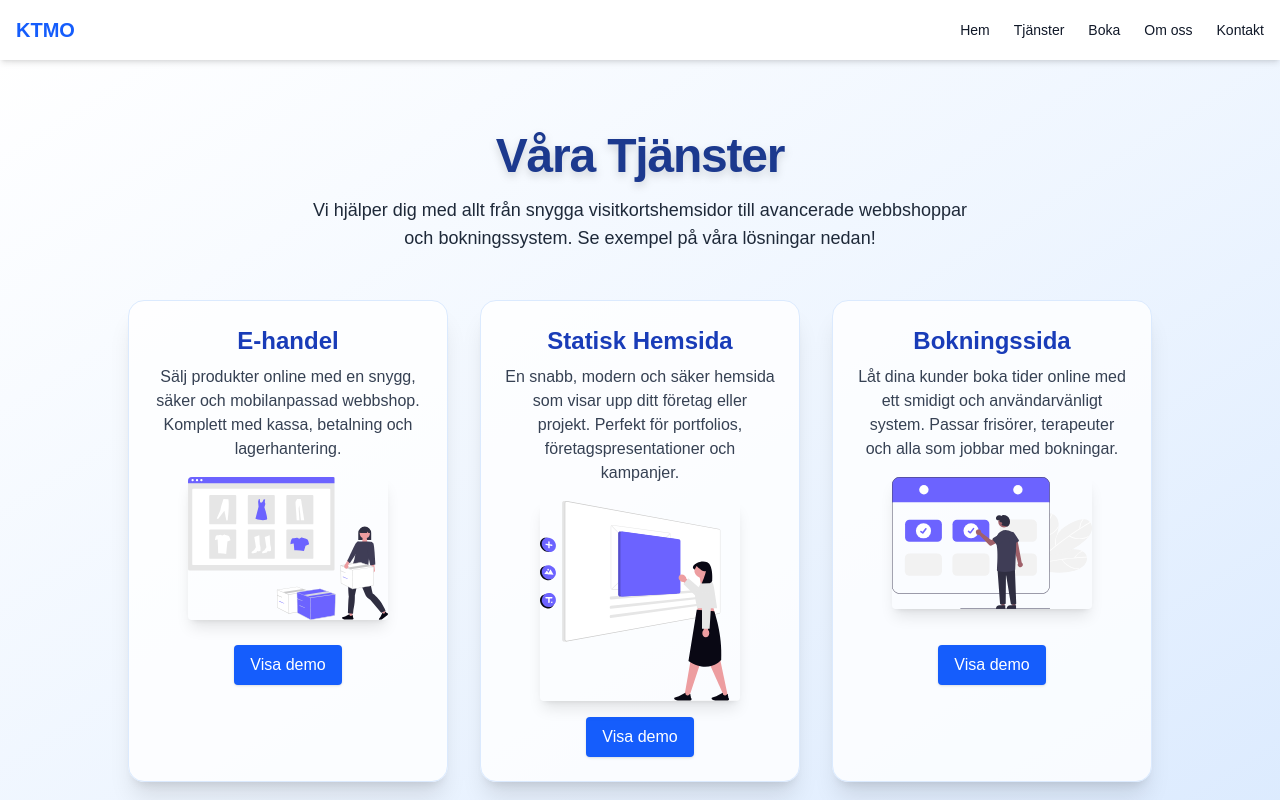
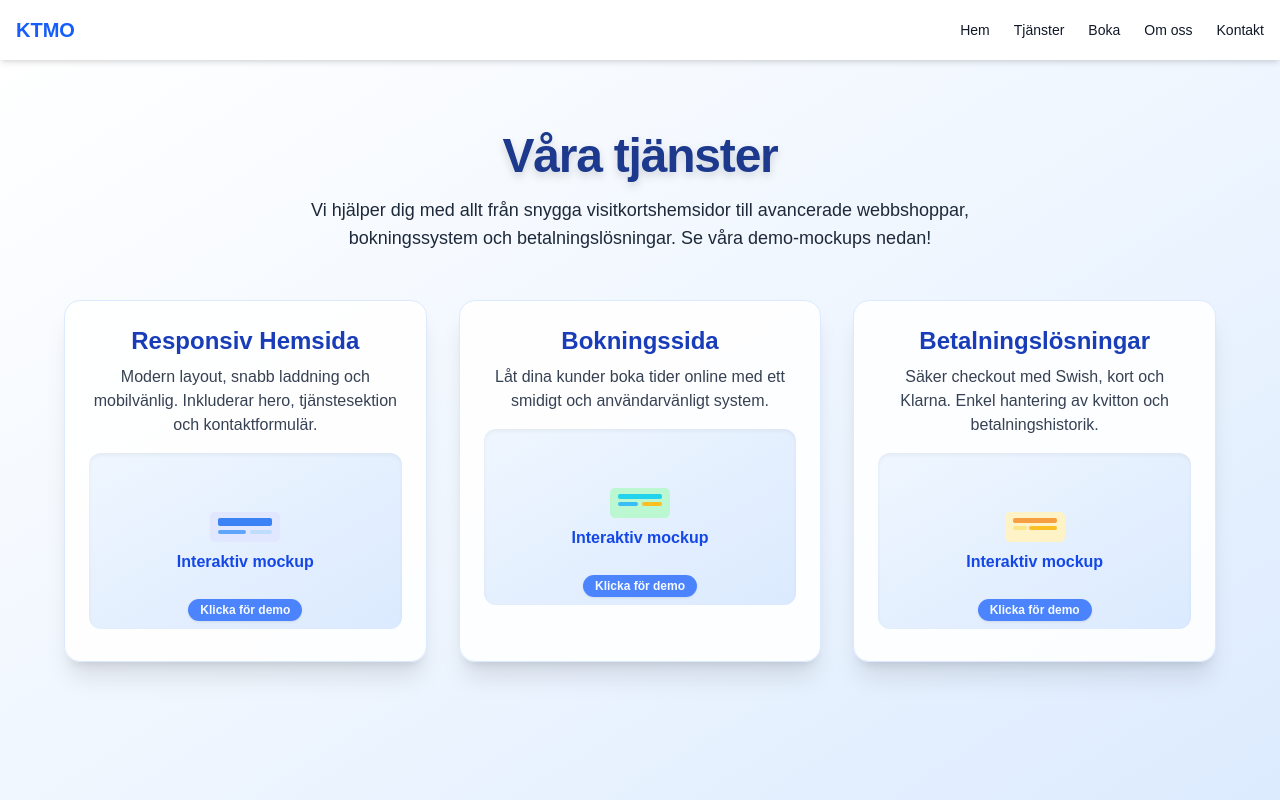
Before and after one commit to motijirata/hemsida-konsult-v2, a Next.js app: page /tjanster in a window 1280 px wide. Shown: the top 800 px of the page. Built offline with nearby package versions, Linux system fonts and the light colour scheme.

Commit message:
Final version

```diff
--- a/components/Footer.tsx
+++ b/components/Footer.tsx
@@ -3,7 +3,7 @@ export default function Footer() {
     <footer className="bg-blue-950 bg-opacity-90 text-white text-center py-6 text-sm border-t border-blue-900 shadow-inner">
       &copy; {new Date().getFullYear()} KTMO. Alla rättigheter förbehållna.
       <nav className="mt-2 space-x-4 text-xs">
-  <a href="/integritetspolicy" className="hover:underline">Integritetspolicy</a>
+
   <a href="/kontakt" className="hover:underline">Kontakt</a>
 </nav>
 
--- a/src/app/about/page.tsx
+++ b/src/app/about/page.tsx
@@ -56,11 +56,11 @@ export default function OmOssPage() {
             <ul className="space-y-3 text-gray-700 text-base mt-2">
               <li className="flex items-center justify-center gap-2">
                 <svg className="w-5 h-5 text-blue-600" fill="none" stroke="currentColor" strokeWidth={2.2} viewBox="0 0 24 24"><path strokeLinecap="round" strokeLinejoin="round" d="M5 13l4 4L19 7" /></svg>
-                Fokuserat på småföretags behov
+                Fokus på småföretags behov
               </li>
               <li className="flex items-center justify-center gap-2">
                 <svg className="w-5 h-5 text-blue-600" fill="none" stroke="currentColor" strokeWidth={2.2} viewBox="0 0 24 24"><path strokeLinecap="round" strokeLinejoin="round" d="M5 13l4 4L19 7" /></svg>
-                Snabba leveranser & enkel process
+                Snabba leveranser & enkel processer
               </li>
               <li className="flex items-center justify-center gap-2">
                 <svg className="w-5 h-5 text-blue-600" fill="none" stroke="currentColor" strokeWidth={2.2} viewBox="0 0 24 24"><path strokeLinecap="round" strokeLinejoin="round" d="M5 13l4 4L19 7" /></svg>
--- a/src/app/boka/page.tsx
+++ b/src/app/boka/page.tsx
@@ -66,14 +66,14 @@ export default function BokaPage() {
               <HiOutlineUser className="w-8 h-8 text-white" />
             </div>
             <h3 className="text-lg font-semibold text-blue-800 mb-1">Fyll i formuläret</h3>
-            <p className="text-center text-gray-700 text-sm">Berätta kort om vad du vill ha hjälp med och föreslå tid.</p>
+            <p className="text-center text-gray-700 text-sm">Berätta kort om vad du vill ha hjälp med och föreslå en tid.</p>
           </div>
           <div className="flex-1 bg-white/80 backdrop-blur-lg rounded-xl shadow-lg p-6 flex flex-col items-center hover:scale-105 transition">
             <div className="mb-3 bg-blue-800/90 rounded-full p-4 shadow-lg">
               <HiOutlineCalendar className="w-8 h-8 text-white" />
             </div>
             <h3 className="text-lg font-semibold text-blue-800 mb-1">Vi återkopplar snabbt</h3>
-            <p className="text-center text-gray-700 text-sm">Du får personlig bekräftelse och möteslänk inom 24 timmar.</p>
+            <p className="text-center text-gray-700 text-sm">Du får en personlig bekräftelse och möteslänk inom 24 timmar.</p>
           </div>
           <div className="flex-1 bg-white/80 backdrop-blur-lg rounded-xl shadow-lg p-6 flex flex-col items-center hover:scale-105 transition">
             <div className="mb-3 bg-blue-400/90 rounded-full p-4 shadow-lg">
@@ -144,7 +144,7 @@ export default function BokaPage() {
                   rows={5}
                   required
                   className="w-full px-4 py-3 border border-blue-200 rounded-lg focus:ring-2 focus:ring-blue-400 focus:outline-none transition text-base bg-blue-50 resize-none"
-                  placeholder="Vad vill du prata om?"
+                  placeholder="Vad är dina funderingar?"
                 />
               </div>
               <button
--- a/src/app/tjanster/page.tsx
+++ b/src/app/tjanster/page.tsx
@@ -4,48 +4,33 @@ import Layout from "@/components/Layout";
 import Image from "next/image";
 import Link from "next/link";
 
-// Placeholder SVGs
 const services = [
   {
-    title: "E-handel",
-    desc: "Sälj produkter online med en snygg, säker och mobilanpassad webbshop. Komplett med kassa, betalning och lagerhantering.",
-    demoType: "image",
-    demoSrc: "/placeholders/ecommerce.svg",
-    modalSrc: "/placeholders/ecommerce.svg",
-    alt: "Platsbild för e-handel",
-    comingSoon: true,
-  },
-  {
-    title: "Statisk Hemsida",
-    desc: "En snabb, modern och säker hemsida som visar upp ditt företag eller projekt. Perfekt för portfolios, företagspresentationer och kampanjer.",
-    demoType: "image",
-    demoSrc: "/placeholders/static-site.svg",
-    modalSrc: "/placeholders/static-site.svg",
-    alt: "Platsbild för statisk hemsida",
-    comingSoon: true,
+    title: "Responsiv Hemsida",
+    desc: "Modern layout, snabb laddning och mobilvänlig. Inkluderar hero, tjänstesektion och kontaktformulär.",
+    demoType: "mock",
+    alt: "Mockup för responsiv hemsida",
   },
   {
     title: "Bokningssida",
-    desc: "Låt dina kunder boka tider online med ett smidigt och användarvänligt system. Passar frisörer, terapeuter och alla som jobbar med bokningar.",
-    demoType: "image",
-    demoSrc: "/placeholders/booking-site.svg",
-    modalSrc: "/placeholders/booking-site.svg",
-    alt: "Platsbild för bokningssida",
-    comingSoon: true,
+    desc: "Låt dina kunder boka tider online med ett smidigt och användarvänligt system.",
+    demoType: "mock",
+    alt: "Mockup för bokningssida",
+  },
+  {
+    title: "Betalningslösningar",
+    desc: "Säker checkout med Swish, kort och Klarna. Enkel hantering av kvitton och betalningshistorik.",
+    demoType: "mock",
+    alt: "Mockup för betalningslösningar",
   },
 ];
 
 export default function TjansterPage() {
   const [modalIndex, setModalIndex] = useState<number | null>(null);
 
-  // Open modal with the index of the service
   const openModal = (idx: number) => setModalIndex(idx);
-
-  // Close modal
   const closeModal = () => setModalIndex(null);
 
-  // Handle Escape key to close modal
-  // Note: useEffect is the best practice for adding/removing event listeners
   useEffect(() => {
     if (modalIndex !== null) {
       const handleEsc = (e: KeyboardEvent) => {
@@ -59,12 +44,14 @@ export default function TjansterPage() {
   return (
     <Layout>
       <main className="relative min-h-screen py-20 px-4 bg-gradient-to-br from-white via-blue-50 to-blue-100">
-        <div className="max-w-5xl mx-auto">
+        <div className="max-w-6xl mx-auto">
           {/* Hero */}
           <header className="mb-12 text-center">
-            <h1 className="text-5xl font-extrabold text-blue-900 mb-4 tracking-tight drop-shadow-lg">Våra Tjänster</h1>
-            <p className="text-lg text-gray-800 max-w-2xl mx-auto">
-              Vi hjälper dig med allt från snygga visitkortshemsidor till avancerade webbshoppar och bokningssystem. Se exempel på våra lösningar nedan!
+            <h1 className="text-3xl md:text-4xl lg:text-5xl font-extrabold text-blue-900 mb-4 tracking-tight drop-shadow-lg">
+              Våra tjänster
+            </h1>
+            <p className="text-base md:text-lg text-gray-800 max-w-2xl mx-auto">
+              Vi hjälper dig med allt från snygga visitkortshemsidor till avancerade webbshoppar, bokningssystem och betalningslösningar. Se våra demo‑mockups nedan!
             </p>
           </header>
 
@@ -73,20 +60,65 @@ export default function TjansterPage() {
             {services.map((s, i) => (
               <div
                 key={i}
-                className="bg-white/80 rounded-2xl p-6 shadow-xl border border-blue-100 flex flex-col items-center hover:scale-105 transition group"
+                className="bg-white/90 rounded-2xl p-6 shadow-xl border border-blue-100 flex flex-col items-center hover:scale-105 transition group"
               >
-                <h2 className="text-2xl font-bold text-blue-800 mb-2">{s.title}</h2>
-                <p className="text-gray-700 mb-4 text-center">{s.desc}</p>
-                <div className="relative w-full flex flex-col items-center aspect-video mb-2">
-                  <Image src={s.demoSrc} alt={s.alt} width={200} height={120} className="rounded shadow-lg" />
+                <h2 className="text-xl md:text-2xl font-bold text-blue-800 mb-2 text-center">{s.title}</h2>
+                <p className="text-gray-700 mb-4 text-center text-sm md:text-base">{s.desc}</p>
+
+                {/* Interactive Preview Area */}
+                <div
+                  className="relative w-full flex flex-col items-center aspect-video mb-2 bg-gradient-to-br from-blue-50 to-blue-100 rounded-xl shadow-inner justify-center group cursor-pointer"
+                  onClick={() => openModal(i)}
+                  tabIndex={0}
+                  role="button"
+                  aria-label={`Visa demo för ${s.title}`}
+                  onKeyDown={e => (e.key === "Enter" || e.key === " ") && openModal(i)}
+                >
+                  {/* Demo illustration/preview */}
+                  {/* Optionally replace this with a real image or SVG */}
+                  {s.title === "Responsiv Hemsida" && (
+                    <svg width="70" height="38" viewBox="0 0 70 38" className="mx-auto text-blue-300 mb-1">
+                      <rect x="0" y="4" width="70" height="30" rx="5" fill="#e0e7ff" />
+                      <rect x="8" y="10" width="54" height="8" rx="2" fill="#3b82f6" />
+                      <rect x="8" y="22" width="28" height="4" rx="2" fill="#60a5fa" />
+                      <rect x="40" y="22" width="22" height="4" rx="2" fill="#bfdbfe" />
+                    </svg>
+                  )}
+                  {s.title === "Bokningssida" && (
+                    <svg width="60" height="38" viewBox="0 0 60 38" className="mx-auto text-green-300 mb-1">
+                      <rect x="0" y="4" width="60" height="30" rx="5" fill="#bbf7d0" />
+                      <rect x="8" y="10" width="44" height="5" rx="2" fill="#22d3ee" />
+                      <rect x="8" y="18" width="20" height="4" rx="2" fill="#38bdf8" />
+                      <rect x="32" y="18" width="20" height="4" rx="2" fill="#fbbf24" />
+                    </svg>
+                  )}
+                  {s.title === "Betalningslösningar" && (
+                    <svg width="60" height="38" viewBox="0 0 60 38" className="mx-auto text-yellow-300 mb-1">
+                      <rect x="0" y="4" width="60" height="30" rx="5" fill="#fef3c7" />
+                      <rect x="8" y="10" width="44" height="5" rx="2" fill="#f59e42" />
+                      <rect x="8" y="18" width="14" height="4" rx="2" fill="#fde68a" />
+                      <rect x="24" y="18" width="28" height="4" rx="2" fill="#fbbf24" />
+                    </svg>
+                  )}
+                  <span className="text-blue-700 font-semibold z-10 select-none">Interaktiv mockup</span>
+                  <div className="absolute bottom-2 left-1/2 -translate-x-1/2">
+                    <span className="bg-blue-600 text-white px-3 py-1 rounded-full text-xs font-bold shadow animate-pulse">
+                      Klicka för demo
+                    </span>
                   </div>
+                  <div className="absolute inset-0 rounded-xl border-2 border-blue-300 opacity-0 group-hover:opacity-80 transition" />
+                </div>
+
+                {/* Button for accessibility and users who expect a button
+
                                 <button
                   className="mt-2 px-4 py-2 bg-blue-600 text-white rounded shadow hover:bg-blue-700 transition"
                   onClick={() => openModal(i)}
                   type="button"
                 >
                   Visa demo
-                </button>
+                </button>*/}
+
               </div>
             ))}
           </section>
@@ -95,11 +127,11 @@ export default function TjansterPage() {
         {/* Modal */}
         {modalIndex !== null && (
           <div
-            className="fixed inset-0 z-50 flex items-center justify-center bg-black/60 backdrop-blur-sm"
+            className="fixed inset-0 z-50 flex items-center justify-center bg-black/60 backdrop-blur-lg"
             onClick={closeModal}
           >
             <div
-              className="relative bg-white/95 rounded-2xl shadow-2xl max-w-3xl w-[90vw] p-6 flex flex-col items-center animate-fade-in-up"
+              className="relative bg-white/95 rounded-2xl shadow-2xl max-w-4xl w-[92vw] p-6 flex flex-col items-center animate-fade-in-up"
               onClick={e => e.stopPropagation()}
             >
               <button
@@ -112,18 +144,71 @@ export default function TjansterPage() {
                   <path strokeLinecap="round" strokeLinejoin="round" d="M6 18L18 6M6 6l12 12"/>
                 </svg>
               </button>
+
               <h2 className="text-2xl font-bold text-blue-900 mb-2">{services[modalIndex].title}</h2>
               <p className="mb-4 text-gray-700 text-center">{services[modalIndex].desc}</p>
-              <div className="w-full flex flex-col items-center max-h-[70vh] overflow-auto">
-                <Image
-                  src={services[modalIndex].modalSrc}
-                  alt={services[modalIndex].alt}
-                  width={400}
-                  height={220}
-                  className="rounded-xl shadow-md w-full h-auto"
-                />
+
+              {/* Mockup preview */}
+              <div className="bg-white rounded-xl border border-blue-100 shadow-inner w-full p-4 max-h-[75vh] overflow-auto">
+                {services[modalIndex].title === "Responsiv Hemsida" && (
+                  <div className="space-y-4">
+                    <div className="bg-gradient-to-r from-blue-100 to-white p-6 rounded-lg">
+                      <h3 className="font-bold text-blue-800">Hero‑sektion</h3>
+                      <p className="text-sm text-gray-600">Stor bild, titel, call‑to‑action‑knapp.</p>
+                    </div>
+                    <div className="grid md:grid-cols-3 gap-4">
+                      <div className="bg-blue-50 p-4 rounded-lg">
+                        <h4 className="font-semibold text-blue-700">Mobilanpassad</h4>
+                        <p className="text-sm text-gray-600">Optimerad för alla skärmstorlekar.</p>
+                      </div>
+                      <div className="bg-blue-50 p-4 rounded-lg">
+                        <h4 className="font-semibold text-blue-700">Kontaktformulär</h4>
+                        <p className="text-sm text-gray-600">Snabb kontakt och bokning.</p>
+                      </div>
+                      <div className="bg-blue-50 p-4 rounded-lg">
+                        <h4 className="font-semibold text-blue-700">SEO‑bas</h4>
+                        <p className="text-sm text-gray-600">Grundläggande optimering.</p>
+                      </div>
+                    </div>
+                  </div>
+                )}
+
+                {services[modalIndex].title === "Bokningssida" && (
+                  <div className="space-y-4">
+                    <div className="bg-green-50 p-6 rounded-lg">
+                      <h3 className="font-bold text-green-800">Bokningsflöde</h3>
+                      <p className="text-sm text-gray-600">Välj tjänst → välj tid → bekräftelse.</p>
+                    </div>
+                    <div className="bg-green-50 p-6 rounded-lg">
+                      <h3 className="font-bold text-green-800">Adminvy</h3>
+                      <p className="text-sm text-gray-600">Kalenderöversikt och kundlista.</p>
+                    </div>
+                  </div>
+                )}
+
+                {services[modalIndex].title === "Betalningslösningar" && (
+                  <div className="space-y-4">
+                    <div className="bg-yellow-50 p-6 rounded-lg">
+                      <h3 className="font-bold text-yellow-800">Checkout</h3>
+                      <p className="text-sm text-gray-600">Steg: varukorg → kassa → betalning.</p>
+                    </div>
+                    <div className="grid md:grid-cols-3 gap-4">
+                      <div className="bg-yellow-50 p-4 rounded-lg">
+                        <h4 className="font-semibold text-yellow-700">Swish</h4>
+                      </div>
+                      <div className="bg-yellow-50 p-4 rounded-lg">
+                        <h4 className="font-semibold text-yellow-700">Kort</h4>
+                      </div>
+                      <div className="bg-yellow-50 p-4 rounded-lg">
+                        <h4 className="font-semibold text-yellow-700">Klarna</h4>
+                      </div>
+                    </div>
+                  </div>
+                )}
+              </div>
+
               <div className="mt-6 text-center text-blue-800 font-semibold text-lg">
-                  Demo på väg – kontakta oss för en personlig genomgång!
+                Detta är en demo‑mockup — kontakta oss för en personlig genomgång!
               </div>
               <Link
                 href="/kontakt"
@@ -134,7 +219,6 @@ export default function TjansterPage() {
               </Link>
             </div>
           </div>
-          </div>
         )}
       </main>
     </Layout>
```
Also changed, not shown: src/app/kontakt/page.tsx (+4 -4 lines), src/app/page.tsx (+7 -7 lines). Lines whose indentation alone changed are shown as unchanged.
